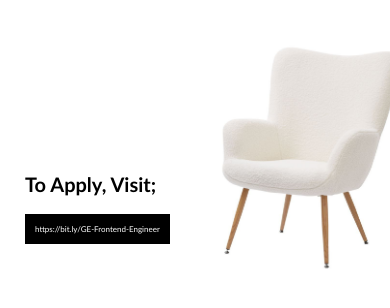
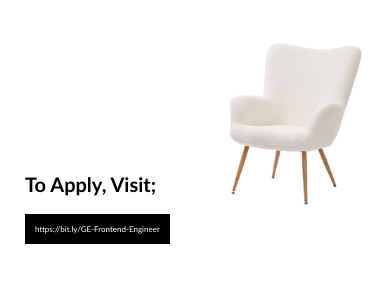
Before and after one commit to Udonna-cell/get-equity, a plain HTML site: page index.html in a window 390 px wide. Shown: the part 310-618 px from the top of the page. Drawn offline with Linux system fonts and the light colour scheme.

Commit message:
resize chair on mobile view

```diff
--- a/stylesheet.css
+++ b/stylesheet.css
@@ -35,7 +35,7 @@ flex:auto;
     width: 400px;
     height: auto;
     margin-top: -260px;
-    padding-left: 200px;
+    padding-left: 300px;
 }
 
 .button {
@@ -83,7 +83,7 @@ h3 {
 
 @media only screen and (max-width:420px) {
     .chair {
-        width: 205px;
+        width: 150px;
         height: auto;
         margin: 0px;
         padding: 10px;
```
